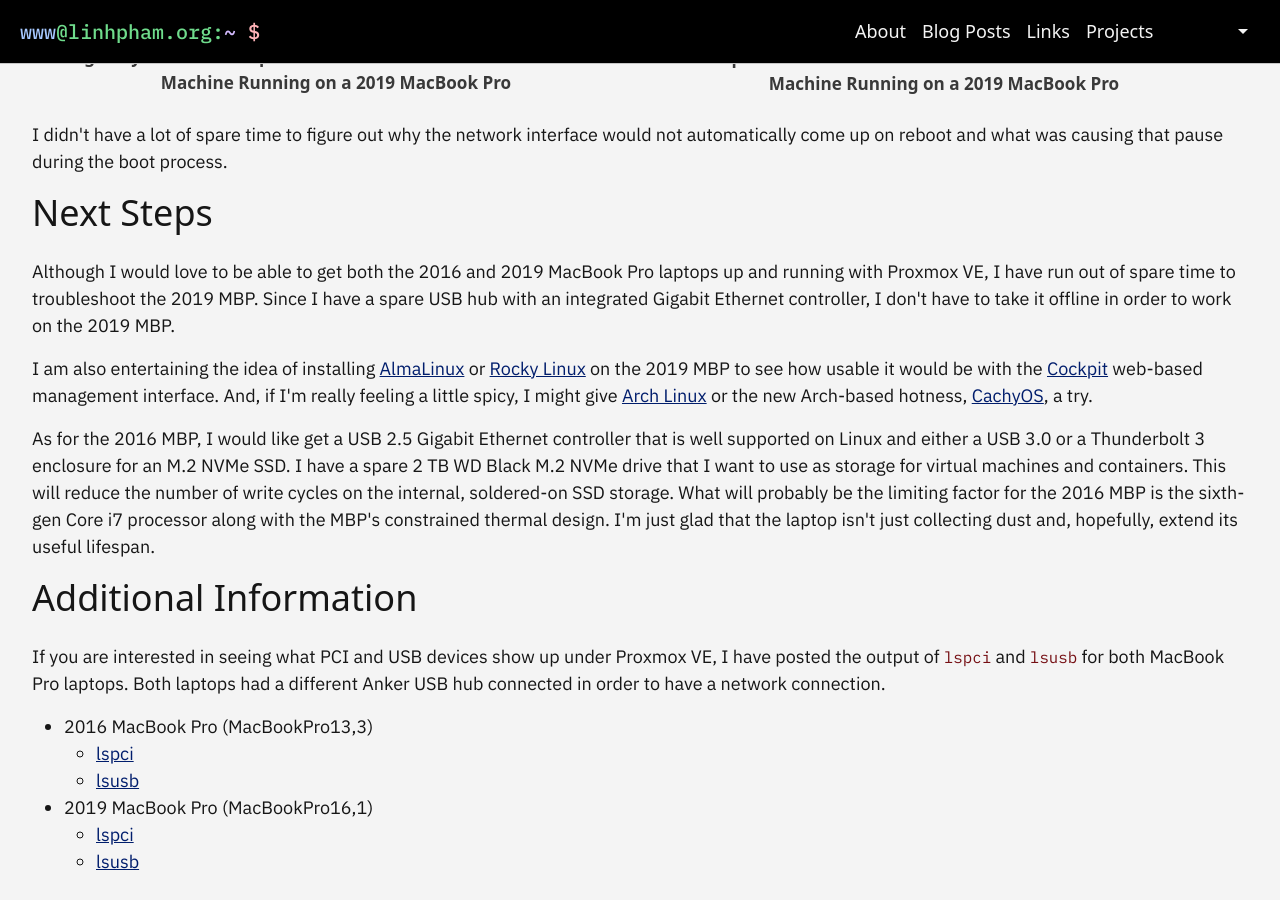
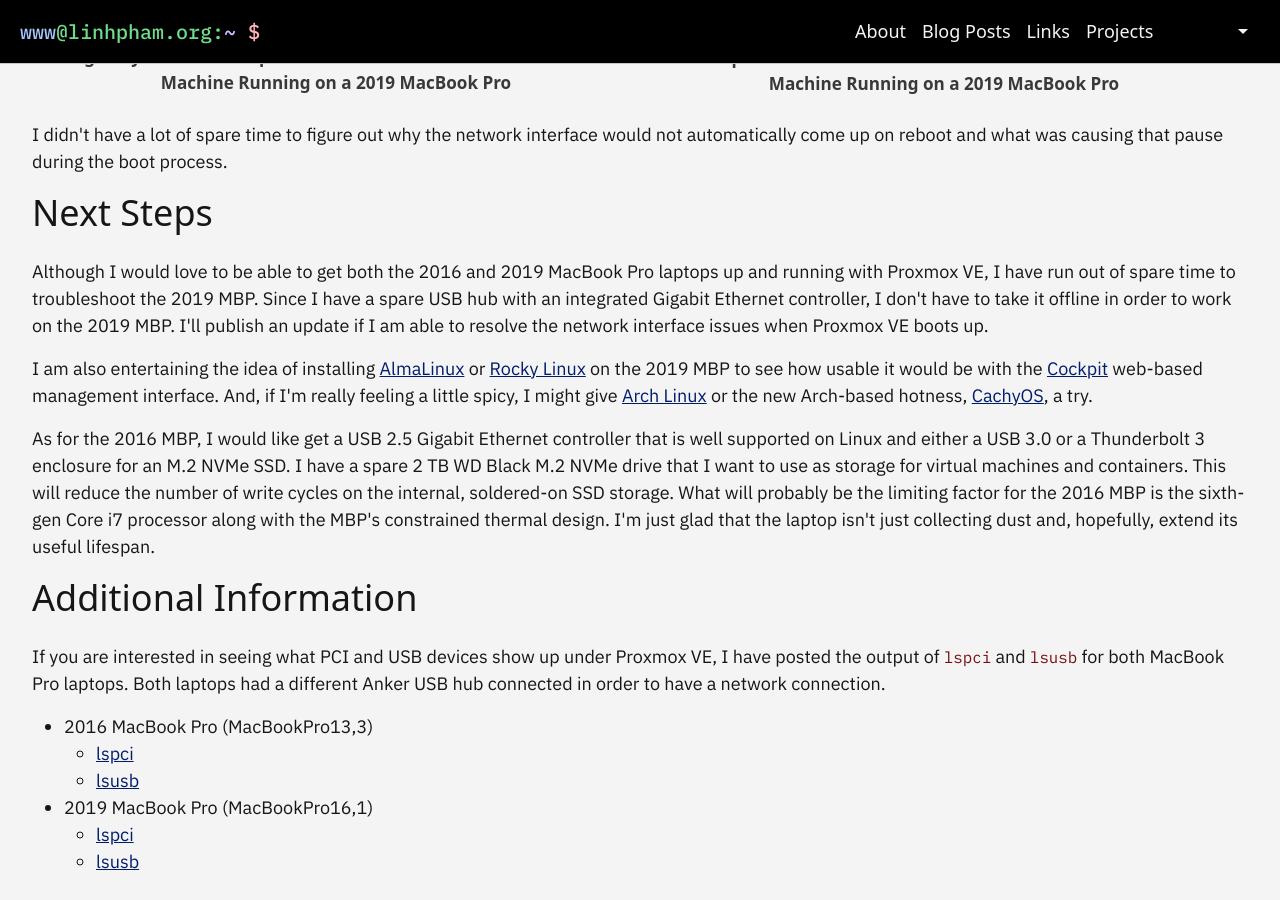
Before and after one commit to questionlp/linhpham.org_jekyll, a Jekyll site: the page built from _posts/2025-08-29-installing-proxmox-ve-9-intel-macbook-pros.md, in a window 1280 px wide and 900 px high, scrolled down 5117 px. Built offline with Jekyll 4.4.1, drawn with Linux system fonts in a browser that asks for light colours; some web fonts are replaced.

Commit message:
Update blog post

```diff
--- a/_posts/2025-08-29-installing-proxmox-ve-9-intel-macbook-pros.md
+++ b/_posts/2025-08-29-installing-proxmox-ve-9-intel-macbook-pros.md
@@ -178,7 +178,7 @@ I didn't have a lot of spare time to figure out why the network interface would
 
 ## Next Steps
 
-Although I would love to be able to get both the 2016 and 2019 MacBook Pro laptops up and running with Proxmox VE, I have run out of spare time to troubleshoot the 2019 MBP. Since I have a spare USB hub with an integrated Gigabit Ethernet controller, I don't have to take it offline in order to work on the 2019 MBP.
+Although I would love to be able to get both the 2016 and 2019 MacBook Pro laptops up and running with Proxmox VE, I have run out of spare time to troubleshoot the 2019 MBP. Since I have a spare USB hub with an integrated Gigabit Ethernet controller, I don't have to take it offline in order to work on the 2019 MBP. I'll publish an update if I am able to resolve the network interface issues when Proxmox VE boots up.
 
 I am also entertaining the idea of installing [AlmaLinux](https://almalinux.org/) or [Rocky Linux](https://rockylinux.org/) on the 2019 MBP to see how usable it would be with the [Cockpit](https://cockpit-project.org/) web-based management interface. And, if I'm really feeling a little spicy, I might give [Arch Linux](https://archlinux.org/) or the new Arch-based hotness, [CachyOS](https://cachyos.org/), a try.
 
```
